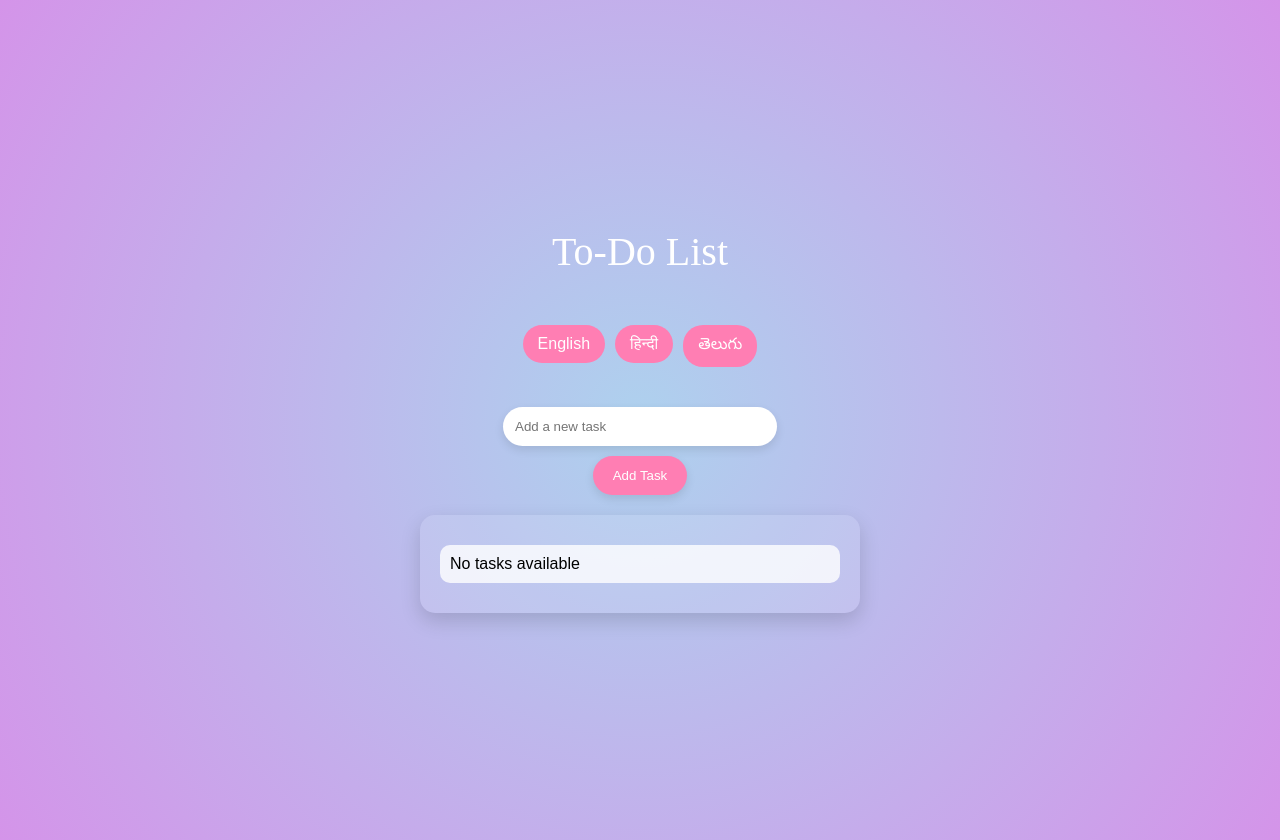
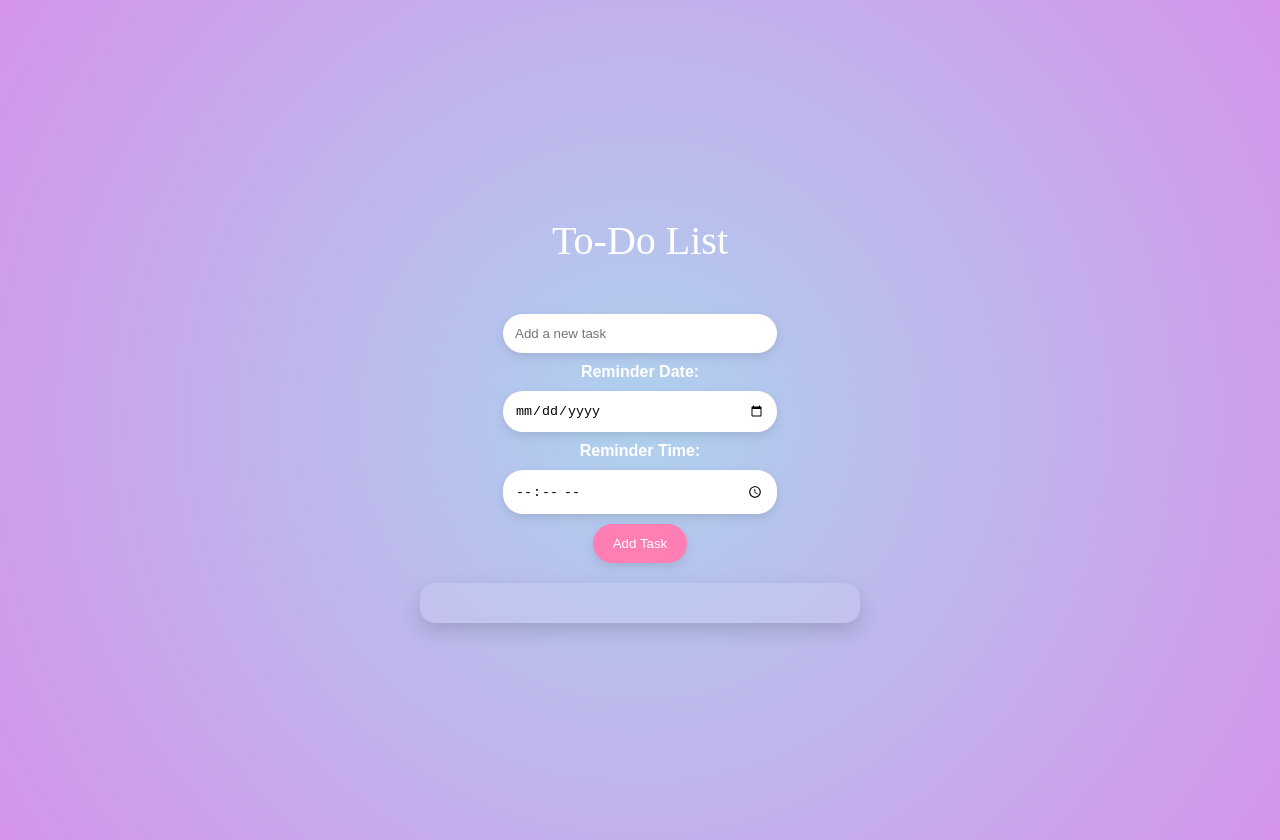
Before and after one commit to BNIK2205/To-Do-List-React-, a React (Create React App) app: page / in a window 1280 px wide. Built offline with nearby package versions, Linux system fonts and the light colour scheme; a web font is replaced by a local one.

Commit message:
Update App.js

```diff
--- a/src/App.js
+++ b/src/App.js
@@ -1,88 +1,87 @@
 import React, { useState } from 'react';
 import './App.css';
 
-const translations = {
-  en: {
-    title: "To-Do List",
-    placeholder: "Add a new task",
-    addButton: "Add Task",
-    deleteButton: "Delete",
-    noTasks: "No tasks available",
-  },
-  hi: {
-    title: "टू-डू सूची",
-    placeholder: "एक नया कार्य जोड़ें",
-    addButton: "कार्य जोड़ें",
-    deleteButton: "हटाएँ",
-    noTasks: "कोई कार्य उपलब्ध नहीं है",
-  },
-  te: {
-    title: "టూ-డూ జాబితా",
-    placeholder: "కొత్త పని జోడించండి",
-    addButton: "పని జోడించండి",
-    deleteButton: "తొలగించు",
-    noTasks: "ఏ పనులు అందుబాటులో లేదు",
-  },
-};
-
 function App() {
   const [todos, setTodos] = useState([]);
-  const [newTask, setNewTask] = useState('');
-  const [language, setLanguage] = useState('en');
+  const [newTodo, setNewTodo] = useState('');
+  const [newTodoDate, setNewTodoDate] = useState('');
+  const [newTodoTime, setNewTodoTime] = useState('');
 
-  const addTodo = () => {
-    if (newTask.trim() !== '') {
-      setTodos([...todos, { id: Date.now(), text: newTask, completed: false }]);
-      setNewTask('');
+  const handleAddTodo = () => {
+    if (newTodo.trim() !== '') {
+      setTodos([
+        ...todos,
+        {
+          text: newTodo,
+          date: newTodoDate,
+          time: newTodoTime,
+          completed: false,
+        },
+      ]);
+      setNewTodo('');
+      setNewTodoDate('');
+      setNewTodoTime('');
     }
   };
 
-  const deleteTodo = (id) => {
-    setTodos(todos.filter((todo) => todo.id !== id));
+  const handleToggleComplete = (index) => {
+    const updatedTodos = todos.map((todo, i) =>
+      i === index ? { ...todo, completed: !todo.completed } : todo
+    );
+    setTodos(updatedTodos);
   };
 
-  const toggleTodo = (id) => {
-    setTodos(
-      todos.map((todo) =>
-        todo.id === id ? { ...todo, completed: !todo.completed } : todo
-      )
-    );
+  const handleDeleteTodo = (index) => {
+    const updatedTodos = todos.filter((_, i) => i !== index);
+    setTodos(updatedTodos);
   };
-
-  const { title, placeholder, addButton, deleteButton, noTasks } = translations[language];
 
   return (
     <div className="App">
       <div className="header">
-        <h1>{title}</h1>
-      </div>
-      <div className="language-switcher">
-        <button onClick={() => setLanguage('en')}>English</button>
-        <button onClick={() => setLanguage('hi')}>हिन्दी</button>
-        <button onClick={() => setLanguage('te')}>తెలుగు</button>
+        <h1>To-Do List</h1>
       </div>
       <div className="add-todo">
         <input
           type="text"
-          placeholder={placeholder}
-          value={newTask}
-          onChange={(e) => setNewTask(e.target.value)}
+          placeholder="Add a new task"
+          value={newTodo}
+          onChange={(e) => setNewTodo(e.target.value)}
         />
-        <button onClick={addTodo}>{addButton}</button>
+        <div className="reminder-time">
+          <label>Reminder Date:</label>
+          <input
+            type="date"
+            value={newTodoDate}
+            onChange={(e) => setNewTodoDate(e.target.value)}
+          />
+          <label>Reminder Time:</label>
+          <input
+            type="time"
+            value={newTodoTime}
+            onChange={(e) => setNewTodoTime(e.target.value)}
+          />
+        </div>
+        <button onClick={handleAddTodo}>Add Task</button>
       </div>
       <ul className="todo-list">
-        {todos.length === 0 ? (
-          <li>{noTasks}</li>
-        ) : (
-          todos.map((todo) => (
-            <li key={todo.id} className={todo.completed ? 'completed' : ''}>
-              <span onClick={() => toggleTodo(todo.id)}>{todo.text}</span>
-              <button className="delete-btn" onClick={() => deleteTodo(todo.id)}>
-                {deleteButton}
-              </button>
-            </li>
-          ))
-        )}
+        {todos.map((todo, index) => (
+          <li
+            key={index}
+            className={todo.completed ? 'completed' : ''}
+          >
+            <span onClick={() => handleToggleComplete(index)}>
+              {todo.text}
+              {todo.date && todo.time ? ` - Reminder: ${todo.date} ${todo.time}` : ''}
+            </span>
+            <button
+              className="delete-btn"
+              onClick={() => handleDeleteTodo(index)}
+            >
+              Delete
+            </button>
+          </li>
+        ))}
       </ul>
     </div>
   );
```
